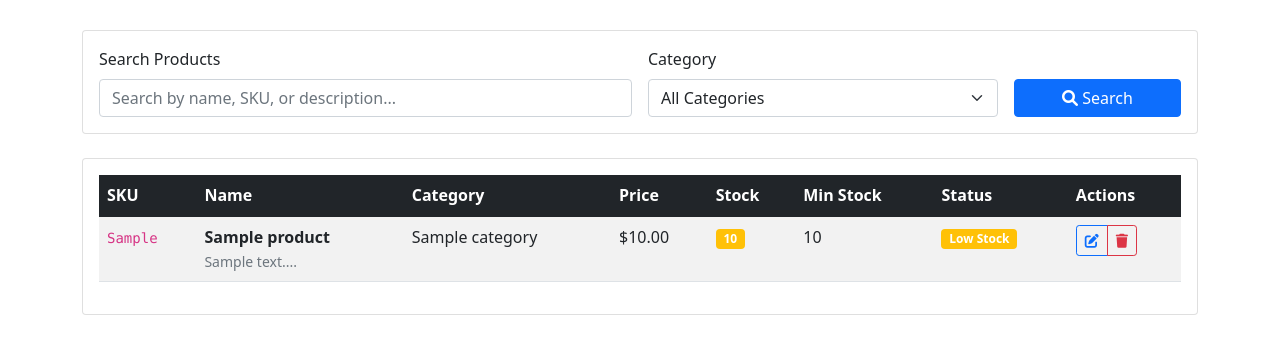
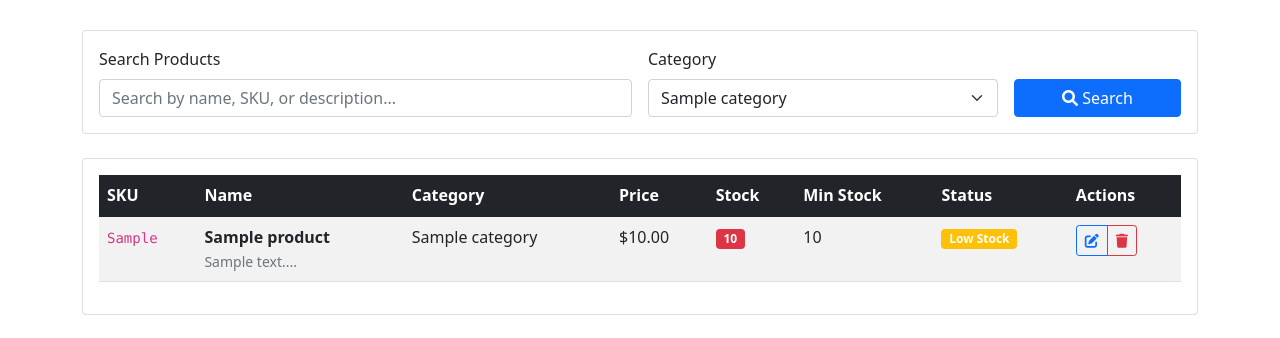
Before and after one commit to IbrahimDev2/Stock-tracker-new-ver, a PHP site: page /Stock-tracker-new-ver/products/index.php?category=1 in a window 1280 px wide. Shown: the part 204-542 px from the top of the page. Run offline with PHP 8.4, Linux system fonts and the light colour scheme; the visitor is signed in with stand-in values (Sample User, id 1); tables that the repository leaves empty or names only in its code hold one stand-in row (values such as "Sample post"); data that the repository does not hold is empty.

Commit message:
Update index.php

```diff
--- a/products/index.php
+++ b/products/index.php
@@ -36,6 +36,7 @@ if (isset($_SESSION['deleted'])) {
 
 // ========== STEP 3: Get data from database ==========
 $products = get_all_products($conn, $search, $category_id); // sab products ya filter ke according
+$categories = get_all_categories($conn); // dropdown ke liye categories
  // dropdown ke liye categories
 ?>
 <main>
@@ -71,16 +72,16 @@ $products = get_all_products($conn, $search, $category_id); // sab products ya f
                                    value="<?php echo htmlspecialchars($search); ?>"
                                    placeholder="Search by name, SKU, or description...">
                         </div>
-                        <!-- Category Dropdown -->
+                       <!-- Category Dropdown -->
                         <div class="col-md-4">
                             <label for="category" class="form-label">Category</label>
                             <select class="form-select" id="category" name="category">
                                 <option value="">All Categories</option>
                                 <!-- PHP loop for showing categories in dropdown -->
                                 <?php foreach ($categories as $category): ?>
-                                    <option value="<?php echo $category['id']; ?>"
-                                            <?php echo $category_id == $category['id'] ? 'selected' : ''; ?>>
-                                        <?php echo htmlspecialchars($category['name']); ?>
+                                    <option value="<?php echo $category['st_ct_id']; ?>"
+                                            <?php echo $category_id == $category['st_ct_id'] ? 'selected' : ''; ?>>
+                                        <?php echo htmlspecialchars($category['st_ct_name']); ?>
                                     </option>
                                 <?php endforeach; ?>
                             </select>
@@ -157,17 +158,10 @@ $products = get_all_products($conn, $search, $category_id); // sab products ya f
                                             <td>$<?php echo number_format($product['st_price'], 2); ?></td>
 
 
+                                           <!-- Stock Quantity with badge -->
                                             <td>
                                                 <span class="badge
-                                                    <?php
-                                                        if ($product['st_quantity'] <= 0) {
-                                                            echo 'bg-danger';
-                                                        } elseif ($product['st_quantity'] <= $product['st_min_stock_level']) {
-                                                            echo 'bg-warning';
-                                                        } else {
-                                                            echo 'bg-success';
-                                                        }
-                                                    ?>">
+                                                    <?php echo $product['st_quantity'] <= $product['st_min_stock_level'] ? 'bg-danger' : 'bg-success'; ?>">
                                                     <?php echo $product['st_quantity']; ?>
                                                 </span>
                                             </td>
```
